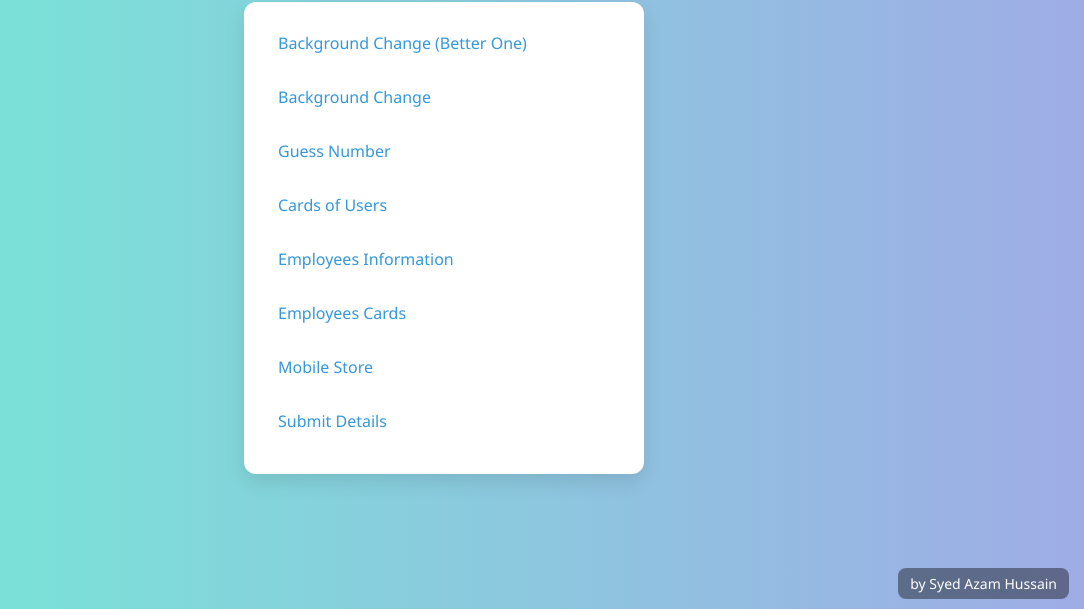
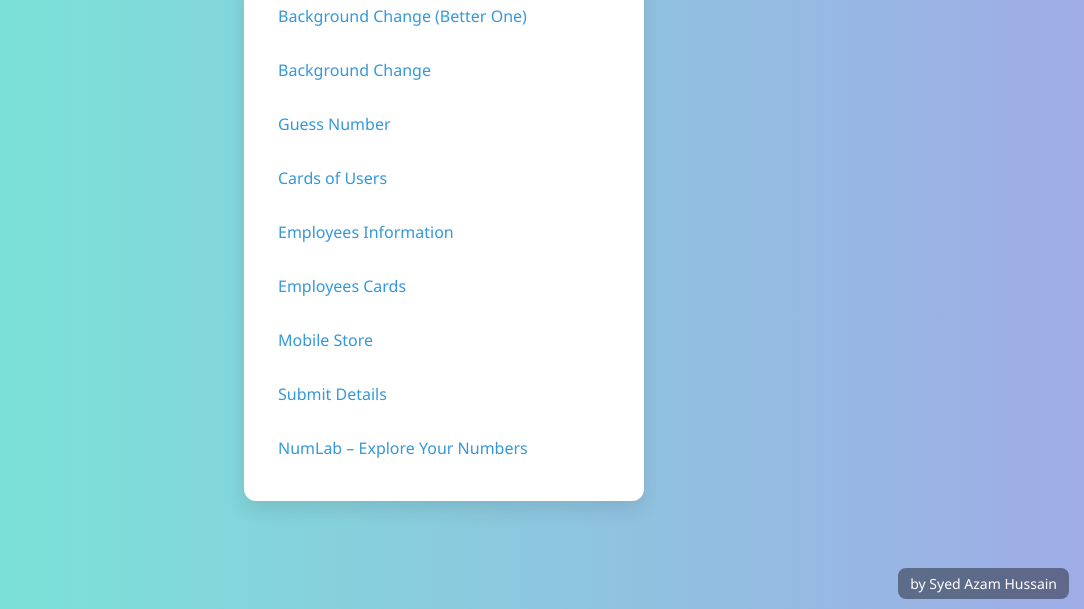
Before and after one commit to syedazamhussain/JavaScript-2, a plain HTML site: page index.html in a window 1280 px wide. Shown: the part 191-800 px from the top of the page, without its empty margins (196-1280 px from the left). Drawn offline with Linux system fonts and the light colour scheme.

Commit message:
index.html

```diff
--- a/index.html
+++ b/index.html
@@ -84,6 +84,7 @@
     <li><a href="Employees%20Cards/">Employees Cards</a></li>
     <li><a href="Mobile%20Store/">Mobile Store</a></li>
     <li><a href="Submit%20Details/">Submit Details</a></li>
+    <li><a href="Even%20Odd%20Number%20Logic/">NumLab – Explore Your Numbers</a></li>
 
   </ul>
   <div class="footer">by Syed Azam Hussain</div>
```
